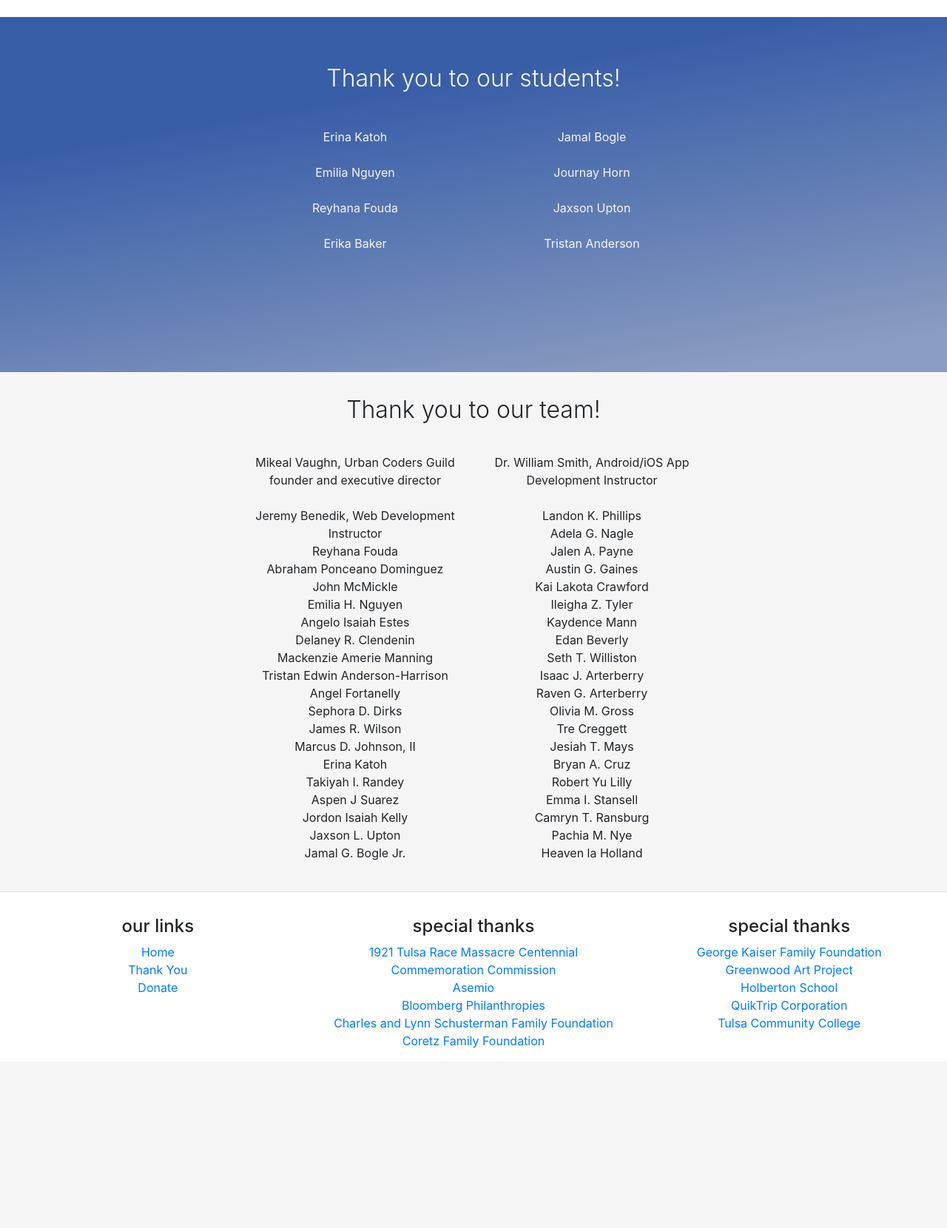
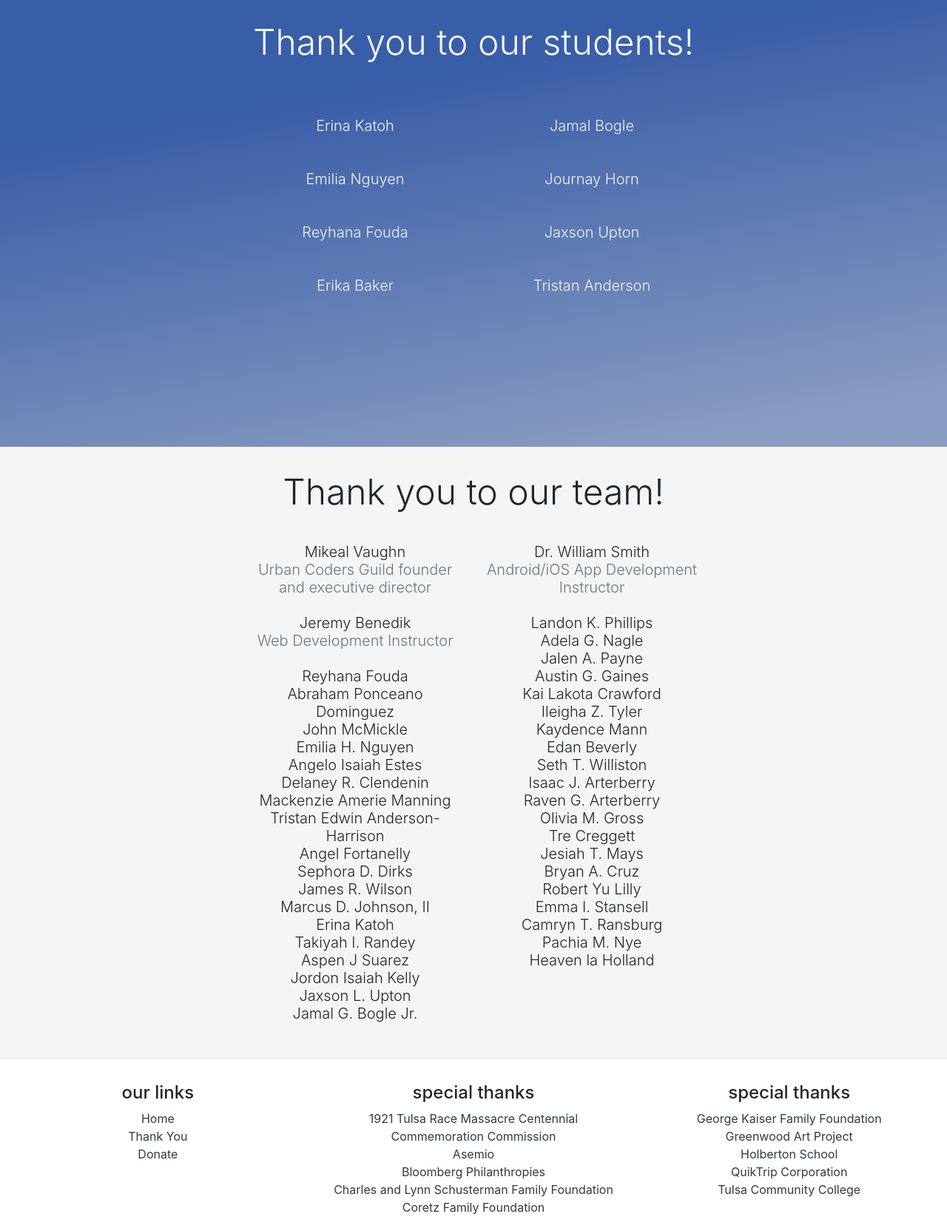
Before and after one commit to Holberton-Makers-Club/ucg_bws_student_projects, a Flask app: page /thank_you in a window 1280 px wide. Shown: the part 1111-2771 px from the top of the page at 74% size. Before the commit the page ends 2528 px from the top, so only its background shows below. Run offline with Flask 2, Linux system fonts and the light colour scheme; some libraries are stand-ins or nearby versions.

Commit message:
normalized section sizes to reduce clutter

```diff
--- a/static/base_style.css
+++ b/static/base_style.css
@@ -9,7 +9,12 @@ html {
 header {
     text-shadow: 0px 1px 1px rgba(210, 143, 75, 0.25);
 }
-
+a:visited, a:target, a:focus, a:active {
+    text-decoration: none;
+}
+nav li:hover {
+    text-decoration: underline;
+}
 main {
     padding-top: 4rem;
     min-height: 70vh;
@@ -46,7 +51,7 @@ h1 {
     background-color: var(--color-light);
 }
 .logo-sm {
-    width: 15rem;
+    width: 12rem;
     border-radius: 3px;
     background-color: var(--color-light);
 }
@@ -56,8 +61,11 @@ h1 {
 .lightest-theme, .lightest-theme * {
     background-color: white;
 }
+.section {
+    min-height: 100vh;
+}
 .bg-lighter {
-    background-color: var(--color-light);
+    background-color: white;
 }
 .regular-footer {
     display: none;
--- a/templates/base.html
+++ b/templates/base.html
@@ -29,7 +29,7 @@
 
 <body class="">
 
-   <header class="border">
+   <header>
         <nav class="navbar navbar-expand-md fixed-top navbar-light d-flex w-100 border bg-lighter">
 
             <div class="w-100 d-flex justify-content-between">
@@ -74,27 +74,27 @@
 
             <ul class="col text-center">
                 <h4>our links</h4>
-                <a href="#header"><li>Home</li></a>
-                <a href="{{ url_for('thank_you') }}"><li>Thank You</li></a>
-                <a href="{{ url_for('donate') }}"><li>Donate</li></a>
+                <a class="text-dark" href="#header"><li>Home</li></a>
+                <a class="text-dark" href="{{ url_for('thank_you') }}"><li>Thank You</li></a>
+                <a class="text-dark" href="{{ url_for('donate') }}"><li>Donate</li></a>
             </ul>
 
             <ul class="col text-center">
                 <h4>special thanks</h4>
-                <a href="https://www.tulsa2021.org/"><li>1921 Tulsa Race Massacre Centennial Commemoration Commission</li></a>
-                <a href="https://www.asemio.com/"><li>Asemio</li></a>
-                <a href="https://www.bloomberg.org/"><li>Bloomberg Philanthropies</li></a>
-                <a href="https://www.schusterman.org/"><li>Charles and Lynn Schusterman Family Foundation</li></a>
-                <a href="https://coretzfamilyfoundation.org/"><li>Coretz Family Foundation</li></a>
+                <a class="text-dark" href="https://www.tulsa2021.org/"><li>1921 Tulsa Race Massacre Centennial Commemoration Commission</li></a>
+                <a class="text-dark" href="https://www.asemio.com/"><li>Asemio</li></a>
+                <a class="text-dark" href="https://www.bloomberg.org/"><li>Bloomberg Philanthropies</li></a>
+                <a class="text-dark" href="https://www.schusterman.org/"><li>Charles and Lynn Schusterman Family Foundation</li></a>
+                <a class="text-dark" href="https://coretzfamilyfoundation.org/"><li>Coretz Family Foundation</li></a>
             </ul>
 
             <ul class="col text-center">
                 <h4>special thanks</h4>
-                <a href="https://www.gkff.org/"><li>George Kaiser Family Foundation</li></a>
-                <a href="https://www.greenwoodartproject.org/"><li>Greenwood Art Project</li></a>
-                <a href="https://www.holbertonschool.com/"><li>Holberton School</li></a>
-                <a href="https://www.quiktrip.com/"><li>QuikTrip Corporation</li></a>
-                <a href="https://www.tulsacc.edu/"><li>Tulsa Community College</li></a>
+                <a class="text-dark" href="https://www.gkff.org/"><li>George Kaiser Family Foundation</li></a>
+                <a class="text-dark" href="https://www.greenwoodartproject.org/"><li>Greenwood Art Project</li></a>
+                <a class="text-dark" href="https://www.holbertonschool.com/"><li>Holberton School</li></a>
+                <a class="text-dark" href="https://www.quiktrip.com/"><li>QuikTrip Corporation</li></a>
+                <a class="text-dark" href="https://www.tulsacc.edu/"><li>Tulsa Community College</li></a>
             </ul>
 
         </div>
@@ -111,9 +111,9 @@
 
                 <div id="collapseOne" class="collapse" aria-labelledby="headingOne" data-parent="#accordionExample">
                     <ul class="mt-2">
-                        <a href="#header"><li>Home</li></a>
-                        <a href="{{ url_for('thank_you') }}"><li>Thank You</li></a>
-                        <a href="{{ url_for('donate') }}"><li>Donate</li></a>
+                        <a class="text-dark" href="{{ url_for('index') }}"><li>Home</li></a>
+                        <a class="text-dark" href="{{ url_for('thank_you') }}"><li>Thank You</li></a>
+                        <a class="text-dark" href="{{ url_for('donate') }}"><li>Donate</li></a>
                     </ul>
                 </div>
             </div>
@@ -129,16 +129,16 @@
                 <div class="card-body">
                     <ul class="col text-center">
                 <h4>special thanks</h4>
-                <a href="https://www.tulsa2021.org/"><li>1921 Tulsa Race Massacre Centennial Commemoration Commission</li></a>
-                <a href="https://www.asemio.com/"><li>Asemio</li></a>
-                <a href="https://www.bloomberg.org/"><li>Bloomberg Philanthropies</li></a>
-                <a href="https://www.schusterman.org/"><li>Charles and Lynn Schusterman Family Foundation</li></a>
-                <a href="https://coretzfamilyfoundation.org/"><li>Coretz Family Foundation</li></a>
-                <a href="https://www.gkff.org/"><li>George Kaiser Family Foundation</li></a>
-                <a href="https://www.greenwoodartproject.org/"><li>Greenwood Art Project</li></a>
-                <a href="https://www.holbertonschool.com/"><li>Holberton School</li></a>
-                <a href="https://www.quiktrip.com/"><li>QuikTrip Corporation</li></a>
-                <a href="https://www.tulsacc.edu/"><li>Tulsa Community College</li></a>
+                <a class="text-dark" href="https://www.tulsa2021.org/"><li>1921 Tulsa Race Massacre Centennial Commemoration Commission</li></a>
+                <a class="text-dark" href="https://www.asemio.com/"><li>Asemio</li></a>
+                <a class="text-dark" href="https://www.bloomberg.org/"><li>Bloomberg Philanthropies</li></a>
+                <a class="text-dark" href="https://www.schusterman.org/"><li>Charles and Lynn Schusterman Family Foundation</li></a>
+                <a class="text-dark" href="https://coretzfamilyfoundation.org/"><li>Coretz Family Foundation</li></a>
+                <a class="text-dark" href="https://www.gkff.org/"><li>George Kaiser Family Foundation</li></a>
+                <a class="text-dark" href="https://www.greenwoodartproject.org/"><li>Greenwood Art Project</li></a>
+                <a class="text-dark" href="https://www.holbertonschool.com/"><li>Holberton School</li></a>
+                <a class="text-dark" href="https://www.quiktrip.com/"><li>QuikTrip Corporation</li></a>
+                <a class="text-dark" href="https://www.tulsacc.edu/"><li>Tulsa Community College</li></a>
             </ul>
                 </div>
                 </div>
--- a/templates/donate.html
+++ b/templates/donate.html
@@ -1,6 +1,6 @@
 
 {% extends "base.html" %}
-{% block title %} Historic Black Wallstreet
+{% block title %} Donate
 {% endblock %}
 {% block head %}
   {{ super() }}
@@ -10,7 +10,6 @@
 {% endblock %}
 
 {% block content %}
-
 
 <section class="dark-theme py-5 d-flex justify-content-center align-items-center">
 
@@ -22,6 +21,7 @@
 						   class="give-honeypot give-hidden"/>
 				</span>
 
+    <div id="call-to-action"><h3>Thank you for your contribution!</h3></div>
 					<input type="hidden" name="give-form-id-prefix" value="488-1"/>
 	<input type="hidden" name="give-form-id" value="488"/>
 	<input type="hidden" name="give-form-title" value="Donation"/>
--- a/templates/projects/dreamland_theater.html
+++ b/templates/projects/dreamland_theater.html
@@ -37,7 +37,7 @@
   </div>
 </body>
 <!-- partial -->
-  <link rel="stylesheet" href="{{ url_for('static', filename='scripts/dreamland_theater.js') }}">
+  <script src="{{ url_for('static', filename='scripts/dreamland_theater.js') }}"></script>
 
 </body>
 </html>
--- a/templates/thank_you.html
+++ b/templates/thank_you.html
@@ -16,7 +16,7 @@
 
     <div class="col-sm-10 col-md-6  w-100 text-center d-flex justify-content-center flex-column align-items-center">
         <div id="call-to-action"><h1>A special thank you</h1></div>
-        <div class="mt-3 hero-blurb">
+        <div class="mt-3 hero-blurb h5 font-weight-light">
             Historic Black Wall Street was a thriving community built by Black visionaries and entrepreneurs at the turn of the 20th century. Much like historic Greenwood, we could not have realized the project without the generous support of our community partners and sponsors.
         </div><br><br>
             <!--
@@ -44,9 +44,9 @@
 
 
 
-<section id="donor_partner_thanks" class="lightest-theme d-flex flex-wrap justify-content-around pt-2 px-5">
+<section id="donor_partner_thanks" class="lightest-theme d-flex flex-wrap justify-content-around pt-2 px-5" style="min-height: 80vh;">
 
-    <h2 class="font-weight-light mt-5">...to our partners and sponsors!</h2>
+    <h1 class="font-weight-light mt-5">...to our partners and sponsors!</h1>
     <div class=" d-flex flex-wrap justify-content-center align-items-center pt-2">
 
         <div class="my-3 mx-2 col">
@@ -113,19 +113,19 @@
 
 
 
-<section id="student_thanks" class="dark-theme d-flex flex-column align-items-center w-100 pt-5">
-    <h2 class="font-weight-light my-3 mb-5">Thank you to our students!</h2>
-    <div class="row w-50 text-center">
-        <div class="col">
-            Erina Katoh<br><br>
-            Emilia Nguyen<br><br>
-            Reyhana Fouda<br><br>
-            Erika Baker<br><br>
+<section id="student_thanks" class="dark-theme d-flex flex-column align-items-center w-100 pt-5" style="min-height: 80vh;">
+    <h1 class="font-weight-light my-3 mb-5">Thank you to our students!</h1><br>
+    <div class="row w-50 text-center h5 font-weight-light">
+        <div class="col h-100">
+            Erina Katoh<br><br><br>
+            Emilia Nguyen<br><br><br>
+            Reyhana Fouda<br><br><br>
+            Erika Baker<br><br><br>
         </div>
         <div class="col w-50 text-center pb-5">
-            Jamal Bogle<br><br>
-            Journay Horn<br><br>
-            Jaxson Upton<br><br>
+            Jamal Bogle<br><br><br>
+            Journay Horn<br><br><br>
+            Jaxson Upton<br><br><br>
             Tristan Anderson<br><br>
         </div>
     </div>
@@ -135,12 +135,13 @@
 
 
 <section id="team_thanks" class="light-theme d-flex flex-column align-items-center w-100 py-3">
-    <h2 class="font-weight-light my-3">Thank you to our team!</h2>
-    <div class="row w-50 text-center py-4">
+    <h1 class="font-weight-light my-3">Thank you to our team!</h1>
+    <div class="row w-50 text-center py-4 h5 font-weight-light">
         <div class="col">
-            Mikeal Vaughn, Urban Coders Guild founder and executive director<br><br>
+            Mikeal Vaughn<br><span class="text-muted">Urban Coders Guild founder and executive director</span><br><br>
 
-            Jeremy Benedik, Web Development Instructor<br>
+            Jeremy Benedik<br>
+            <span class="text-muted">Web Development Instructor</span><br><br>
             Reyhana Fouda<br>
             Abraham Ponceano Dominguez<br>
             John McMickle<br>
@@ -163,7 +164,8 @@
         </div>
         <div class="col w-50 text-center">
 
-            Dr. William Smith, Android/iOS App Development Instructor<br><br>
+            Dr. William Smith<br>
+            <span class="text-muted">Android/iOS App Development Instructor</span><br><br>
             Landon K. Phillips<br>
             Adela G. Nagle<br>
             Jalen A. Payne<br>
```
Also changed, not shown: templates/index.html (+51 -48 lines).
